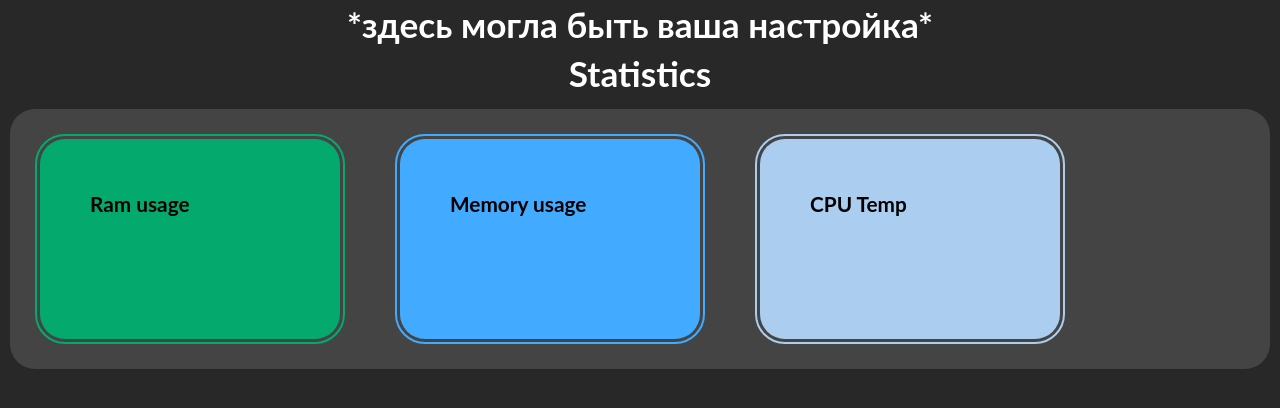
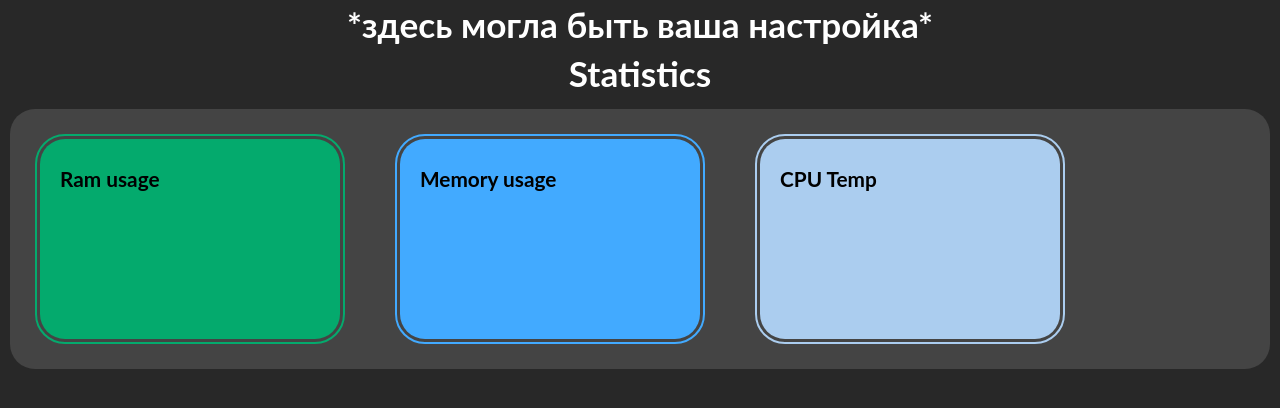
Before and after one commit to Soskiiit/eto_strelyaet, a Flask app: page /sett in a window 1280 px wide. Shown: the part 55-463 px from the top of the page. Run offline with Flask 2, Linux system fonts and the light colour scheme.

Commit message:
minior style changes

```diff
--- a/static/styles.css
+++ b/static/styles.css
@@ -432,6 +432,6 @@
 }
 
 .stat_heading {
-    margin: 50px 50px;
+    margin: 25px 20px;
     text-align: left;
 }
```
